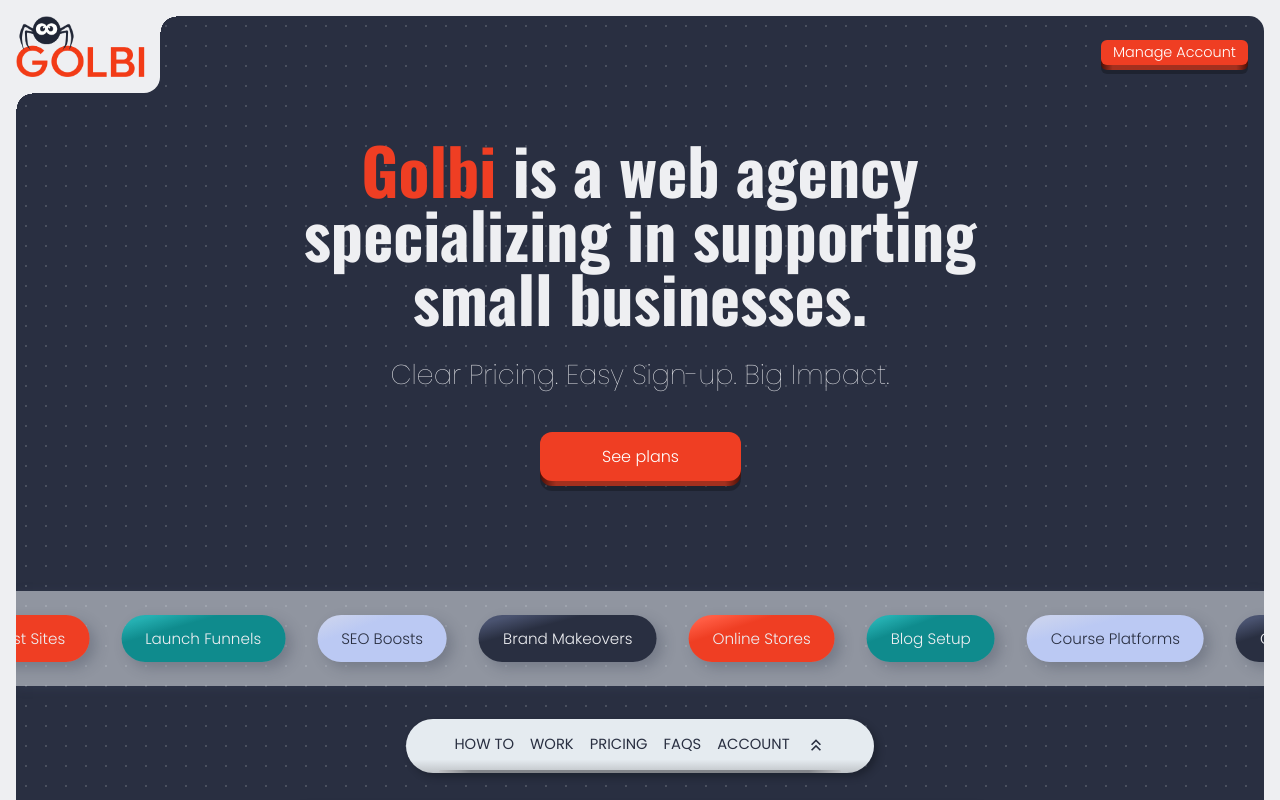
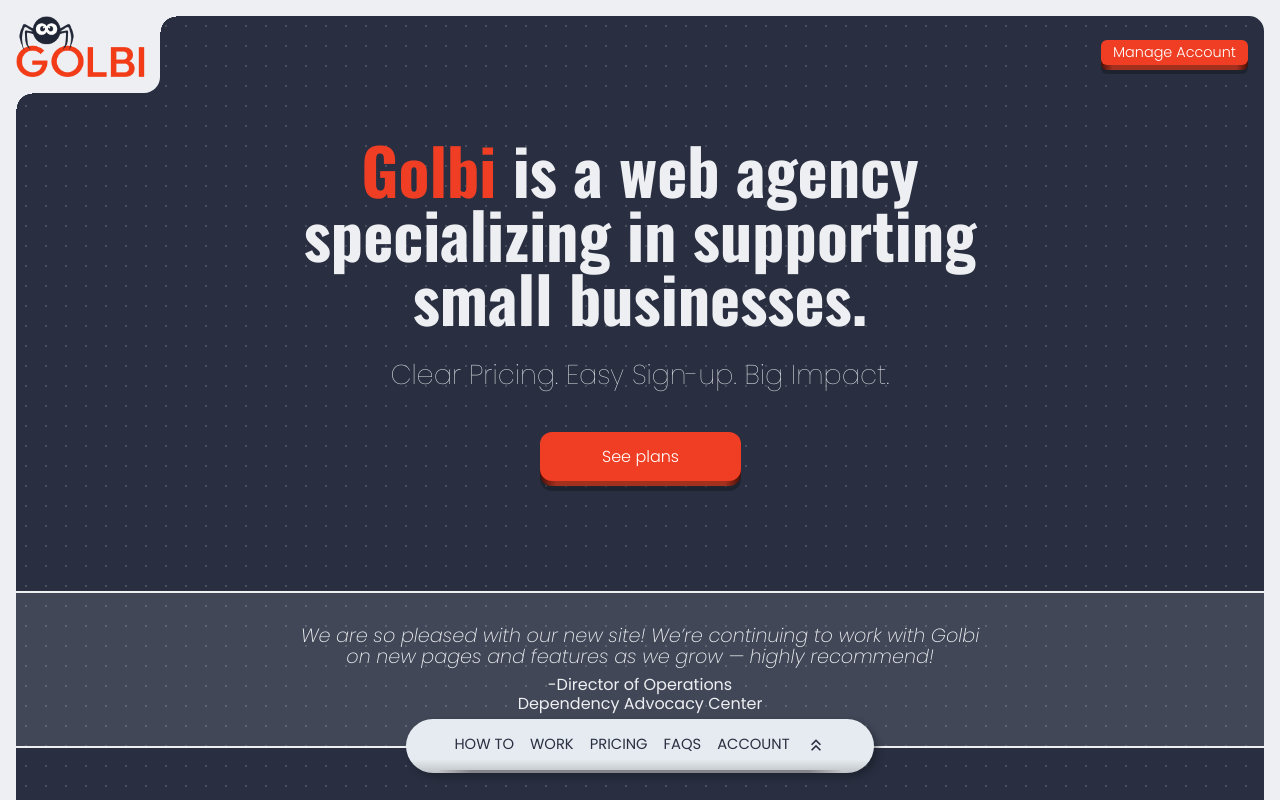
Before and after one commit to dinardavis/golbi, a React (Create React App) app in the folder client/: page / in a window 1280 px wide. Shown: the top 800 px of the page. Built offline with nearby package versions, Linux system fonts and the light colour scheme.

Commit message:
Move client testimonial to intro section

```diff
--- a/client/src/assets/css/style.css
+++ b/client/src/assets/css/style.css
@@ -1086,15 +1086,15 @@
   width: 100%;
   padding: 2rem;
   text-align: center;
-  border: 2px solid var(--white);
-  border-radius: 10px;
+  border-top: 2px solid var(--white);
+  border-bottom: 2px solid var(--white);
   background-color: #ffffff1d;
 }
 
 .testimonial-copy {
-  max-width: 500px;
+  max-width: 700px;
   margin-bottom: 0.5rem;
-  font-size: 1.6rem;
+  font-size: 1.2rem;
   font-weight: 100;
   font-style: italic;
   line-height: 1.1;
--- a/client/src/components/CaseStudies.js
+++ b/client/src/components/CaseStudies.js
@@ -66,13 +66,7 @@
           ))}
         </div>
 
-        <div className="testimonial-section">
-          <p className="testimonial-copy">
-            We are so pleased with our new site! We’re continuing to work with Golbi on new pages and features as we grow — highly recommend!
-          </p>
-          <p className="testimonial-author">-Director of Operations</p>
-          <p className="testimonial-author">Dependency Advocacy Center</p>
-        </div>
+
       </div>
     </Section>
   );
--- a/client/src/components/Home.js
+++ b/client/src/components/Home.js
@@ -12,6 +12,7 @@
 import AccountManagementModal from "./AccountManagementModal";
 import About from "./About";
 import CaseStudies from "./CaseStudies";
+import IntroTestimonial from "./IntroTestimonial";
 
 export default function Home() {
   const [showModal, setShowModal] = useState(false);
@@ -126,7 +127,8 @@
         setSuccess={setSuccess}
       />
       <Intro />
-      <ServicesTicker />
+      <IntroTestimonial />
+      {/* <ServicesTicker /> */}
       <About />
       <Steps />
       <Benefits />
--- /dev/null
+++ b/client/src/components/IntroTestimonial.js
@@ -0,0 +1,14 @@
+import React from "react";
+
+
+export default function IntroTestimonial() {
+  return (
+      <div className="testimonial-section">
+        <p className="testimonial-copy">
+          We are so pleased with our new site! We’re continuing to work with Golbi on new pages and features as we grow — highly recommend!
+        </p>
+        <p className="testimonial-author">-Director of Operations</p>
+        <p className="testimonial-author">Dependency Advocacy Center</p>
+      </div>
+  )
+}
```
